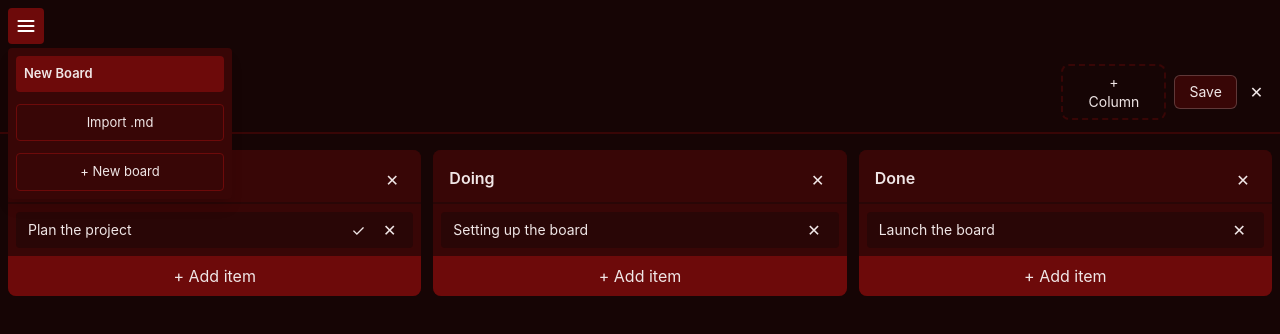
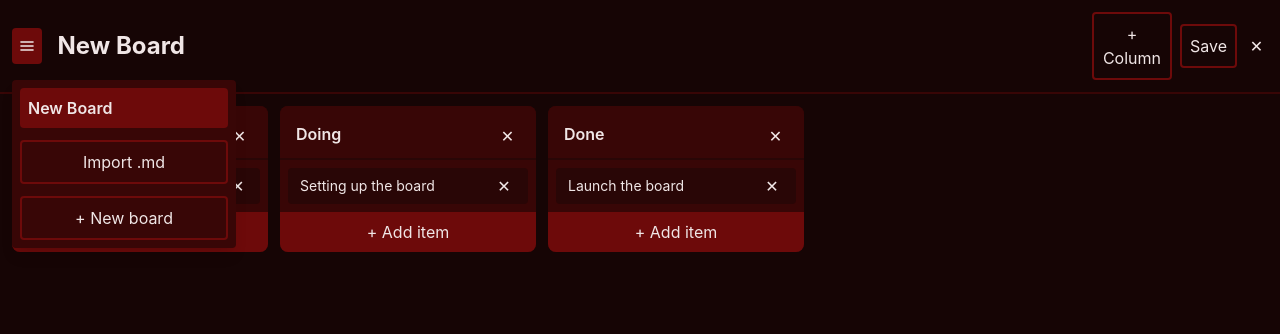
Before and after one commit to Nightmarius/kanban, a React (Vite) app: page / in a window 1280 px wide. Both pictures are taken after a click on the button "Open board menu". Shown: the top 334 px of the page. Built offline with nearby package versions, Linux system fonts and the light colour scheme.

Commit message:
boardpicker and style improvements

```diff
--- a/src/App.tsx
+++ b/src/App.tsx
@@ -20,11 +20,6 @@ function AppContent() {
 
   useEffect(() => store.subscribe((s) => setData(s)), [])
 
-  const activeBoardIndexRef = useRef(activeBoardIndex)
-  useEffect(() => {
-    activeBoardIndexRef.current = activeBoardIndex
-  }, [activeBoardIndex])
-
   const activeBoard = data.boards[activeBoardIndex] ?? null
 
   function handleImport(text: string) {
@@ -43,25 +38,17 @@ function AppContent() {
   }
 
   function handleSave() {
-    const board = data.boards[activeBoardIndexRef.current] ?? null
-    saveAsFile(formatBoardAsMd(board!), board?.name)
+    saveAsFile(formatBoardAsMd(activeBoard!), activeBoard?.name)
   }
 
-  async function handleDeleteActiveBoard() {
-    const currentIndex = activeBoardIndexRef.current
-    const board = data.boards[currentIndex] ?? null
-    if (!board) return
-    await handleDeleteBoardFromPicker(currentIndex, board.name)
-  }
-
-  async function handleDeleteBoardFromPicker(boardIndex: number, boardName: string) {
+  async function deleteBoard(index: number) {
     const confirmed = await showConfirm({
       title: 'Delete Board',
-      message: `Are you sure you want to delete "${boardName}" with all contained columns and items? This action can not be undone.`,
+      message: `Are you sure you want to delete "${data.boards[index].name}" with all contained columns and items? This action can not be undone.`,
       confirmLabel: 'Delete',
     })
     if (!confirmed) return
-    const nextIndex = store.deleteBoard(boardIndex)
+    const nextIndex = store.deleteBoard(index)
     if (nextIndex !== null) setActiveBoardIndex(nextIndex)
   }
 
@@ -71,13 +58,11 @@ function AppContent() {
 
   return (
     <div className='relative bg-bg main-content'>
-      <BoardPicker
-        boards={data.boards}
-        activeBoardIndex={activeBoardIndex}
-        onActivate={(index: number) => setActiveBoardIndex(index)}
-        onImport={handleNewImportFile}
-        onDelete={handleDeleteBoardFromPicker}
-      />
+      {activeBoard ? (
+        <Board boards={data.boards} boardIndex={activeBoardIndex} onSave={handleSave} onImport={handleNewImportFile} onActivate={setActiveBoardIndex} onDelete={deleteBoard} />
+      ) : (
+        <EmptyState onImport={handleNewImportFile} onCreateBoard={() => { const boardIndex = store.addBoard(); setActiveBoardIndex(boardIndex) }} />
+      )}
       <input
         ref={importInputRef}
         type='file'
@@ -92,17 +77,6 @@ function AppContent() {
           e.target.value = ''
         }}
       />
-      {activeBoard ? (
-        <Board board={activeBoard} boardIndex={activeBoardIndex} onRename={(name: string) => store.renameBoard(activeBoardIndex, name)} onDelete={handleDeleteActiveBoard} onSave={handleSave} />
-      ) : (
-        <EmptyState
-          onImport={handleNewImportFile}
-          onCreateBoard={() => {
-            const boardIndex = store.addBoard()
-            setActiveBoardIndex(boardIndex)
-          }}
-        />
-      )}
     </div>
   )
 }
--- a/src/Board.tsx
+++ b/src/Board.tsx
@@ -4,36 +4,36 @@ import type { Board as BoardType } from './types'
 import { EditableText } from './EditableText'
 import { Column } from './Column'
 import { DeleteButton } from './DeleteButton'
+import { BoardPicker } from './BoardPicker'
 
 interface BoardProps {
-  board: BoardType
   boardIndex: number
-  onRename: (name: string) => void
-  onDelete: () => void
+  boards: BoardType[]
   onSave: () => void
+  onImport: () => void
+  onActivate: (index: number) => void
+  onDelete: (index: number) => void
 }
 
-export function Board({ board, boardIndex, onRename, onDelete, onSave }: BoardProps) {
+export function Board({ boardIndex, boards, onDelete, onSave, onActivate, onImport }: BoardProps) {
   const [dropColIndex, setDropColIndex] = useState<number | null>(null)
   const [dropItemIndex, setDropItemIndex] = useState<number | null>(null)
-
+  const board = boards[boardIndex]
   return (
     <div className='flex flex-col h-full'>
-      <div className='flex items-center gap-2 p-3 mb-4 border-b-2 border-card'>
-        <EditableText value={board.name} onSave={(name) => onRename(name)} className='text-2xl font-bold px-2 py-1 focus:bg-card' />
-        <button
-          className='px-6 py-1.5 rounded-lg border-2 border-dashed border-card text-text bg-transparent cursor-pointer text-sm hover:border-accent hover:text-accent transition-colors'
-          onClick={() => store.addColumn(-1)}
-        >
+      <div className='flex items-center gap-2 p-3 border-b-2 border-card'>
+        <BoardPicker boards={boards} activeBoardIndex={boardIndex} onActivate={onActivate} onImport={onImport} onDelete={onDelete} />
+        <EditableText value={board.name} onSave={(name) => store.renameBoard(boardIndex, name)} className='text-2xl font-bold px-2 py-1 focus:bg-card' />
+        <button className='p-2 rounded border-2 border-accent text-text cursor-pointer hover:bg-accent' onClick={() => store.addColumn(-1)}>
           + Column
         </button>
-        <button className='px-3.5 py-1.5 rounded-md border border-white/20 bg-card text-text cursor-pointer text-sm hover:border-accent hover:text-accent' onClick={onSave}>
+        <button className='p-2 rounded border-2 border-accent text-text cursor-pointer hover:bg-accent' onClick={onSave}>
           Save
         </button>
-        <DeleteButton onClick={onDelete} />
+        <DeleteButton onClick={() => onDelete(boardIndex)} />
       </div>
 
-      <div className='flex-1 flex gap-3 overflow-x-auto px-2 pb-4 items-start'>
+      <div className='flex flex-wrap gap-3 p-3 items-start'>
         {board.columns.map((col, index) => (
           <Column
             key={index}
--- a/src/BoardPicker.tsx
+++ b/src/BoardPicker.tsx
@@ -7,37 +7,26 @@ interface BoardPickerProps {
   boards: Board[]
   activeBoardIndex: number | null
   onActivate: (index: number) => void
-  onImport?: () => void
-  onCreateNew?: () => void
-  onClose?: () => void
-  onDelete?: (index: number, name: string) => void
+  onImport: () => void
+  onDelete: (index: number) => void
 }
 
-export function BoardPicker({ boards, activeBoardIndex, onActivate, onImport, onCreateNew, onClose, onDelete }: BoardPickerProps) {
+export function BoardPicker({ boards, activeBoardIndex, onActivate, onImport, onDelete }: BoardPickerProps) {
   const [open, setOpen] = useState(false)
-
-  function handleCreateNew() {
+  function onNewBoard() {
     const boardIndex = store.addBoard()
     onActivate(boardIndex)
-    onCreateNew?.()
-    onClose?.()
-    setOpen(false)
-  }
-
-  function handleImportAndClose() {
-    onImport?.()
-    onClose?.()
     setOpen(false)
   }
 
   return (
     <>
       <button
-        className='m-2 z-50 w-9 h-9 flex items-center justify-center rounded border-none bg-accent text-white cursor-pointer hover:bg-accent-hover'
+        className='w-9 h-9 flex items-center justify-center rounded bg-accent text-text cursor-pointer hover:bg-card'
         onClick={() => setOpen((v) => !v)}
         title={open ? 'Close menu' : 'Open board menu'}
       >
-        <svg width='20' height='20' viewBox='0 0 24 24' fill='none' stroke='currentColor' strokeWidth='2.5' strokeLinecap='round'>
+        <svg width='16' height='16' viewBox='0 0 24 24' fill='none' stroke='currentColor' strokeWidth='2.5' strokeLinecap='round'>
           <line x1='3' y1='6' x2='21' y2='6' />
           <line x1='3' y1='12' x2='21' y2='12' />
           <line x1='3' y1='18' x2='21' y2='18' />
@@ -45,42 +34,43 @@ export function BoardPicker({ boards, activeBoardIndex, onActivate, onImport, on
       </button>
 
       {open && (
-        <div className='fixed top-12 left-2 z-100' onClick={() => setOpen(false)}>
-          <nav className='w-56 bg-card text-text rounded shadow-lg p-2 flex flex-col gap-3' onClick={(e) => e.stopPropagation()}>
+        <>
+          <div className='fixed inset-0 z-99' onClick={() => setOpen(false)} />
+          <nav className='fixed top-20 left-3 z-100 bg-card text-text rounded shadow-lg p-2 flex flex-col gap-3 w-56' onClick={(e) => e.stopPropagation()}>
             {boards.map((board, index) => (
               <div
                 key={index}
                 data-active={index === activeBoardIndex}
                 className={`flex justify-between px-2 py-2 gap-3 rounded ${index === activeBoardIndex ? 'bg-accent' : 'hover:bg-item cursor-pointer'}`}
-              >
-                <button
-                  className={`rounded text-text text-[13px] text-left whitespace-nowrap overflow-hidden ${index === activeBoardIndex ? 'font-semibold' : 'cursor-pointer'}`}
                 onClick={() => {
                   onActivate(index)
                   setOpen(false)
                 }}
               >
-                  {board.name}
-                </button>
+                <button className={`rounded text-text text-left whitespace-nowrap overflow-hidden ${index === activeBoardIndex ? 'font-semibold' : 'cursor-pointer'}`}>{board.name}</button>
                 {boards.length > 1 && (
                   <DeleteButton
                     onClick={() => {
-                      onDelete?.(index, board.name)
+                      onDelete(index)
                     }}
                   />
                 )}
               </div>
             ))}
-            {onImport && (
-              <button className='px-2 py-2 rounded border border-accent cursor-pointer text-text text-[13px] hover:bg-accent' onClick={handleImportAndClose}>
+            <button
+              className='p-2 rounded border-2 border-accent cursor-pointer text-text hover:bg-accent'
+              onClick={() => {
+                onImport()
+                setOpen(false)
+              }}
+            >
               Import .md
             </button>
-            )}
-            <button className='px-2 py-2 rounded border border-accent cursor-pointer text-text text-[13px] hover:bg-accent ' onClick={handleCreateNew}>
+            <button className='p-2 rounded border-2 border-accent cursor-pointer text-text hover:bg-accent' onClick={onNewBoard}>
               + New board
             </button>
           </nav>
-        </div>
+        </>
       )}
     </>
   )
--- a/src/Column.tsx
+++ b/src/Column.tsx
@@ -76,10 +76,10 @@ export function Column({ column, boardIndex, colIndex, dropColIndex, dropItemInd
   }
 
   const isTarget = dropColIndex === colIndex
-  const showIndicator = isTarget && dropItemIndex !== null
+  const showIndicator = isTarget && dropItemIndex !== null && dropItemIndex >= column.done
 
   return (
-    <div className='bg-card rounded-lg flex flex-1 flex-col'>
+    <div className='bg-card rounded-lg flex flex-col w-64 shrink-0'>
       <div className='flex p-4 pb-2 rounded-t-lg bg-card border-b-2 border-item cursor-grab'>
         <EditableText
           value={column.name}
--- a/src/Item.tsx
+++ b/src/Item.tsx
@@ -24,7 +24,7 @@ export function Item({ item, itemIndex, colIndex, boardIndex, done }: ItemProps)
         }}
         className='text-sm word-break-break-word'
       />
-      {!done && colIndex == 0 && (
+      {!done && colIndex === 0 && (
         <button className='text-text cursor-pointer size-7 hover:text-accent' onClick={() => store.finishItem(boardIndex, colIndex, itemIndex)} title='Done'>
           ✓
         </button>
--- a/src/store.ts
+++ b/src/store.ts
@@ -1,5 +1,5 @@
 import defaultData from './appData.json' with { type: 'json' }
-import type { Board, KanbanData } from './types'
+import type { KanbanData } from './types'
 
 const STORAGE_KEY = 'data'
 
@@ -101,7 +101,7 @@ export function moveItem(boardIndex: number, fromColIndex: number, toColIndex: n
   const board = state.boards[boardIndex]
   const src = board.columns[fromColIndex]
   const dst = board.columns[toColIndex]
-  if (!src || !dst || dst.done > toItemIndex) return
+  if (!src || !dst || dst.done < toItemIndex) return
   const item = src.items[fromItemIndex]
   src.items.splice(fromItemIndex, 1)
   dst.items.splice(toItemIndex, 0, item)
@@ -126,9 +126,8 @@ export function finishItem(boardIndex: number, colIndex: number, itemIndex: numb
   const board = state.boards[boardIndex]
   if (!board || !board.columns[colIndex]) return
   const col = board.columns[colIndex]
-  if (col.done < itemIndex) {
+  if (col.done++ < itemIndex) {
     moveItem(boardIndex, colIndex, colIndex, itemIndex, col.done - 1)
-    col.done++
   } else {
     notify()
   }
```
Also changed, not shown: src/ConfirmModal.tsx (+6 -6 lines). Lines whose indentation alone changed are shown as unchanged.
